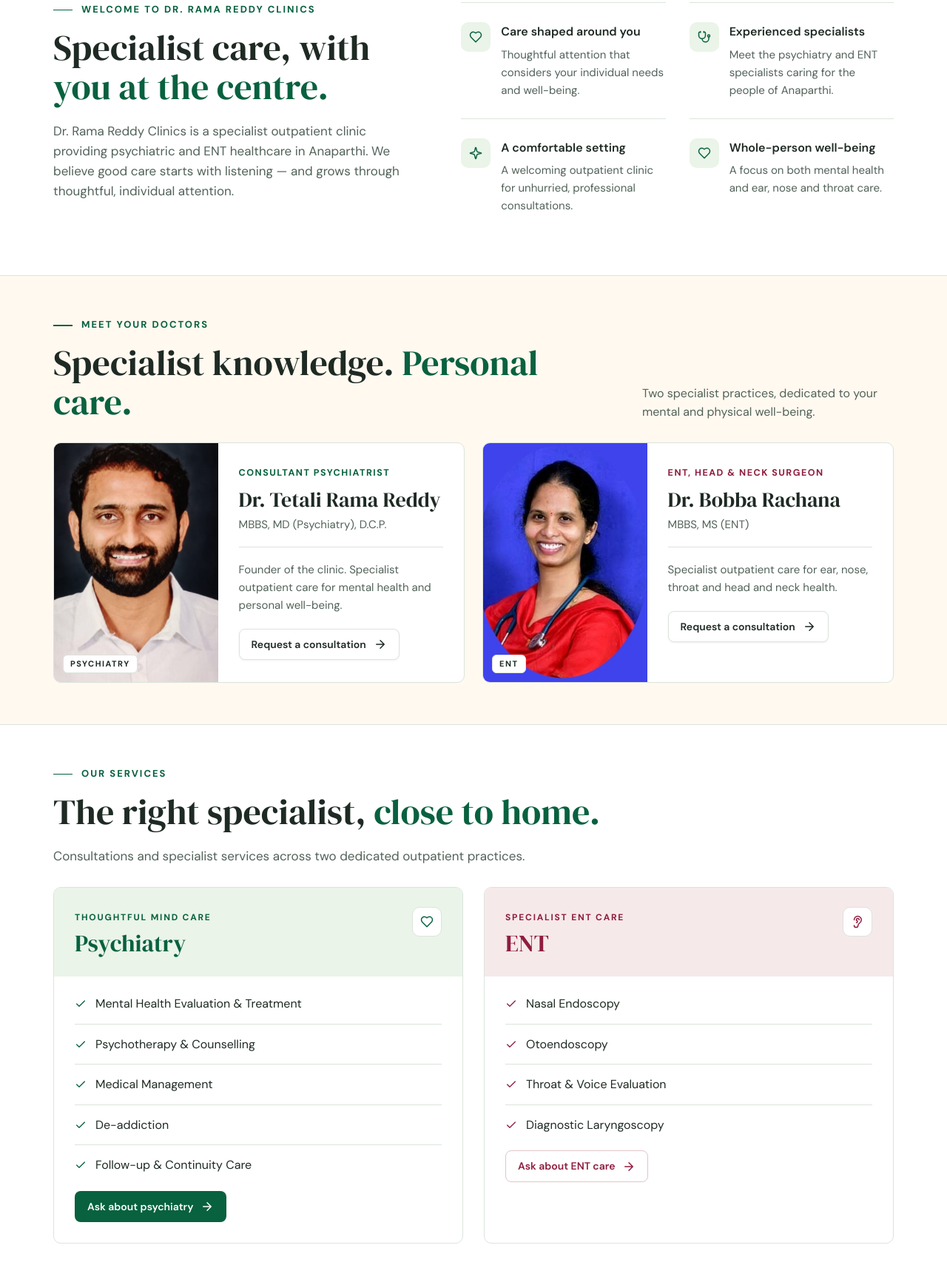
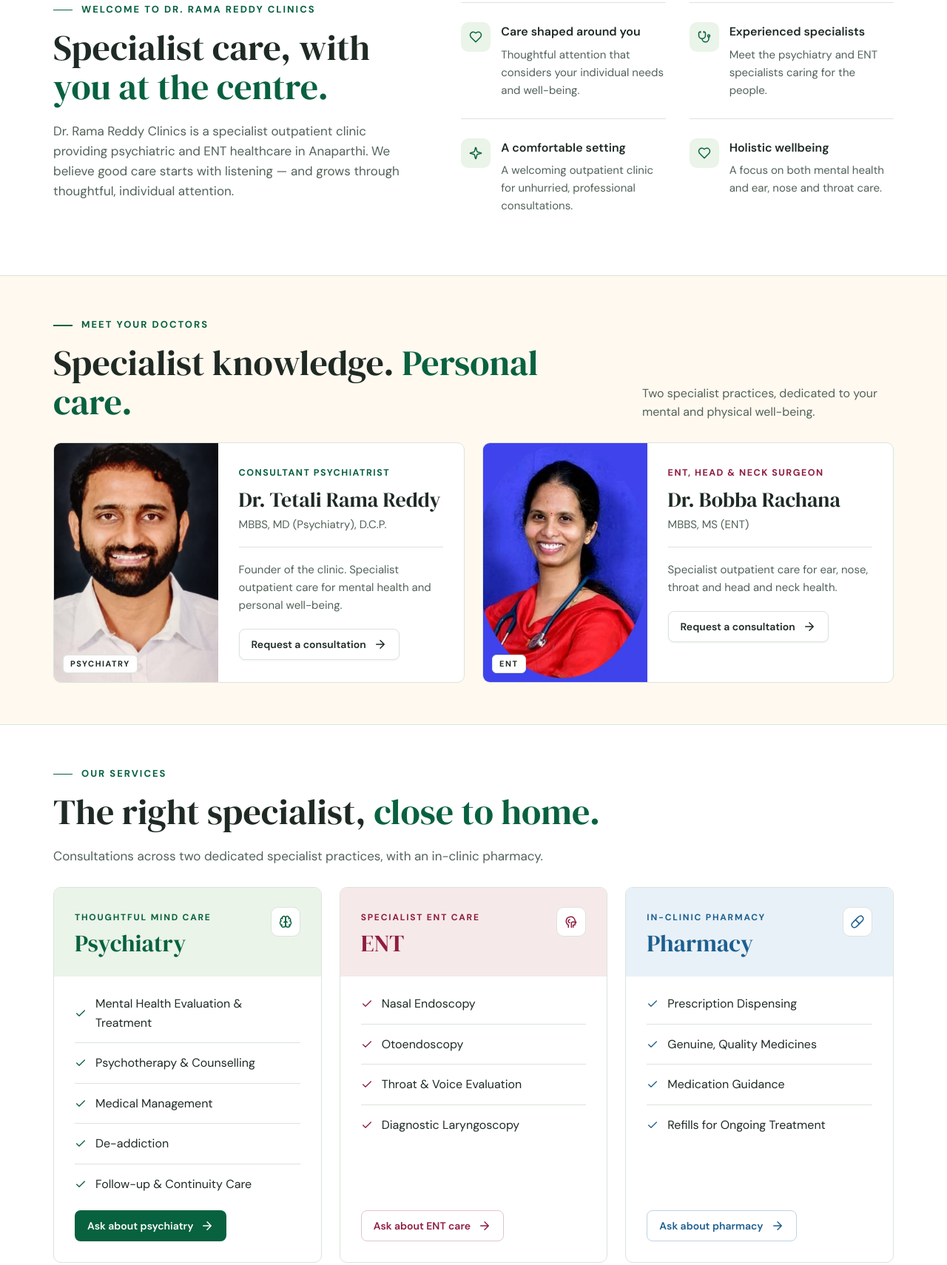
Before and after one commit to Jathin4/TRR-CLINIC, a plain HTML site: page index.html in a window 1280 px wide. Shown: the part 875-2585 px from the top of the page at 74% size. Drawn offline with Linux system fonts and the light colour scheme.

Commit message:
Add pharmacy services; brain logo and ENT head-and-throat icon
Co-Authored-By: Claude Opus 5.5 <noreply@anthropic.com>

```diff
--- a/index.html
+++ b/index.html
@@ -19,6 +19,8 @@
     --cream: #fff9f0;
     --ent: #8f1d3f;
     --ent-soft: #f6e9ea;
+    --rx: #1d5f8f;
+    --rx-soft: #e8f1f8;
     --serif: "DM Serif Display", Georgia, serif;
   }
   * { box-sizing: border-box; margin: 0; padding: 0; }
@@ -133,7 +135,14 @@
   @media (max-width: 560px) { .doc { grid-template-columns: 1fr; } .doc-photo img { height: 300px; } }
 
   /* Services */
-  .svc-grid { display: grid; grid-template-columns: 1fr 1fr; gap: 28px; margin-top: 28px; }
+  .svc-grid { display: grid; grid-template-columns: repeat(auto-fit, minmax(min(320px, 100%), 1fr)); gap: 24px; margin-top: 28px; }
+  .svc { display: flex; flex-direction: column; }
+  .svc ul { flex: 1; }
+  .svc .btn { align-self: flex-start; }
+  .svc.rx .svc-head { background: var(--rx-soft); }
+  .svc.rx .svc-head small, .svc.rx h3, .svc.rx .svc-head .ibox, .svc.rx li .icon { color: var(--rx); }
+  .btn-rx { background: #fff; color: var(--rx); border-color: #bcd3e6; }
+  .btn-rx:hover { background: var(--rx-soft); }
   .svc { border: 1px solid var(--line); border-radius: 10px; overflow: hidden; }
   .svc-head { display: flex; justify-content: space-between; align-items: flex-start; padding: 26px 28px; background: var(--green-soft); }
   .svc.ent .svc-head { background: var(--ent-soft); }
@@ -150,7 +159,6 @@
   .svc .btn { margin: 8px 28px 28px; }
   .btn-ent { background: #fff; color: var(--ent); border-color: #e3c4cb; }
   .btn-ent:hover { background: var(--ent-soft); }
-  @media (max-width: 860px) { .svc-grid { grid-template-columns: 1fr; } }
 
   /* Why */
   .why { background: var(--primary); color: #fff; }
@@ -217,7 +225,10 @@
 <body>
 
 <svg width="0" height="0" style="position:absolute" aria-hidden="true">
-  <symbol id="i-leaf" viewBox="0 0 24 24"><path d="M11 20A7 7 0 0 1 9.8 6.1C15.5 5 17 4.48 19 2c1 2 2 4.18 2 8 0 5.5-4.78 10-10 10Z"/><path d="M2 21c0-3 1.85-5.36 5.08-6C9.5 14.52 12 13 13 12"/></symbol>
+  <symbol id="i-brain" viewBox="0 0 24 24"><path d="M12 5a3 3 0 1 0-6 .1 4 4 0 0 0-2.5 5.8 4 4 0 0 0 .5 6.6A4 4 0 1 0 12 18Z"/><path d="M12 5a3 3 0 1 1 6 .1 4 4 0 0 1 2.5 5.8 4 4 0 0 1-.5 6.6A4 4 0 1 1 12 18Z"/><path d="M15 13a4.5 4.5 0 0 1-3-4 4.5 4.5 0 0 1-3 4M17.6 6.5a3 3 0 0 0 .4-1.4M6 5.1a3 3 0 0 0 .4 1.4M3.5 10.9a4 4 0 0 1 .6-.4M19.9 10.5a4 4 0 0 1 .6.4M6 18a4 4 0 0 1-2-.5M20 17.5a4 4 0 0 1-2 .5"/></symbol>
+  <!-- ENT: head profile with ear, nose and throat/neck -->
+  <symbol id="i-ent" viewBox="0 0 24 24"><path d="M7 22v-4.2C4.6 16.4 3 13.9 3 11a8 8 0 0 1 15.6-2.4l.4 1.4 1.8 3.2a.6.6 0 0 1-.5.9H19v2.4a1.6 1.6 0 0 1-1.6 1.6H15.5V22"/><path d="M9.5 8.3a2.6 2.6 0 0 0 0 5.2"/><path d="M18.6 12.4H15a2.6 2.6 0 0 0-2.6 2.6V22"/></symbol>
+  <symbol id="i-pill" viewBox="0 0 24 24"><path d="m10.5 20.5 10-10a5 5 0 1 0-7-7l-10 10a5 5 0 1 0 7 7Z"/><path d="m8.5 8.5 7 7"/></symbol>
   <symbol id="i-pin" viewBox="0 0 24 24"><path d="M20 10c0 5-5.5 10.2-7.4 11.8a1 1 0 0 1-1.2 0C9.5 20.2 4 15 4 10a8 8 0 0 1 16 0"/><circle cx="12" cy="10" r="3"/></symbol>
   <symbol id="i-cal" viewBox="0 0 24 24"><rect x="3" y="4" width="18" height="18" rx="2"/><path d="M16 2v4M8 2v4M3 10h18"/></symbol>
   <symbol id="i-right" viewBox="0 0 24 24"><path d="M5 12h14M12 5l7 7-7 7"/></symbol>
@@ -238,7 +249,7 @@
 <header>
   <div class="wrap">
     <a href="#" class="logo" aria-label="Dr. Rama Reddy Clinics home">
-      <span class="ibox"><svg class="icon"><use href="#i-leaf"/></svg></span>
+      <span class="ibox"><svg class="icon"><use href="#i-brain"/></svg></span>
       <span><b>Dr. Rama Reddy Clinics</b><small>SPECIALIST OUTPATIENT CLINIC</small></span>
     </a>
     <nav>
@@ -254,7 +265,7 @@
 <section class="hero">
   <div class="wrap">
     <div>
-      <span class="pill"><svg class="icon"><use href="#i-pin"/></svg>Specialist care in Anaparthi, Andhra Pradesh</span>
+
       <h1>Your health,<br><span class="g">our priority.</span></h1>
       <p class="tagline">Compassionate Care. Expert Doctors. Better Living.</p>
       <p class="lead">Thoughtful outpatient care for mental well-being and ear, nose and throat health, with experienced specialist doctors in one welcoming clinic.</p>
@@ -295,9 +306,9 @@
     </div>
     <div class="features">
       <div class="feature"><span class="ibox"><svg class="icon"><use href="#i-heart"/></svg></span><div><b>Care shaped around you</b><p>Thoughtful attention that considers your individual needs and well-being.</p></div></div>
-      <div class="feature"><span class="ibox"><svg class="icon"><use href="#i-steth"/></svg></span><div><b>Experienced specialists</b><p>Meet the psychiatry and ENT specialists caring for the people of Anaparthi.</p></div></div>
+      <div class="feature"><span class="ibox"><svg class="icon"><use href="#i-steth"/></svg></span><div><b>Experienced specialists</b><p>Meet the psychiatry and ENT specialists caring for the people.</p></div></div>
       <div class="feature"><span class="ibox"><svg class="icon"><use href="#i-spark"/></svg></span><div><b>A comfortable setting</b><p>A welcoming outpatient clinic for unhurried, professional consultations.</p></div></div>
-      <div class="feature"><span class="ibox"><svg class="icon"><use href="#i-heart"/></svg></span><div><b>Whole-person well-being</b><p>A focus on both mental health and ear, nose and throat care.</p></div></div>
+      <div class="feature"><span class="ibox"><svg class="icon"><use href="#i-heart"/></svg></span><div><b>Holistic wellbeing</b><p>A focus on both mental health and ear, nose and throat care.</p></div></div>
     </div>
   </div>
 </section>
@@ -344,12 +355,12 @@
   <div class="wrap">
     <div class="eyebrow">Our services</div>
     <h2 class="h2">The right specialist, <span class="g">close to home.</span></h2>
-    <p class="lead">Consultations and specialist services across two dedicated outpatient practices.</p>
+    <p class="lead">Consultations across two dedicated specialist practices, with an in-clinic pharmacy.</p>
     <div class="svc-grid">
       <div class="svc">
         <div class="svc-head">
           <div><small>Thoughtful mind care</small><h3>Psychiatry</h3></div>
-          <span class="ibox"><svg class="icon"><use href="#i-heart"/></svg></span>
+          <span class="ibox"><svg class="icon"><use href="#i-brain"/></svg></span>
         </div>
         <ul>
           <li><svg class="icon"><use href="#i-check"/></svg>Mental Health Evaluation &amp; Treatment</li>
@@ -363,7 +374,7 @@
       <div class="svc ent">
         <div class="svc-head">
           <div><small>Specialist ENT care</small><h3>ENT</h3></div>
-          <span class="ibox"><svg class="icon"><use href="#i-ear"/></svg></span>
+          <span class="ibox"><svg class="icon"><use href="#i-ent"/></svg></span>
         </div>
         <ul>
           <li><svg class="icon"><use href="#i-check"/></svg>Nasal Endoscopy</li>
@@ -372,6 +383,19 @@
           <li><svg class="icon"><use href="#i-check"/></svg>Diagnostic Laryngoscopy</li>
         </ul>
         <a href="#contact" class="btn btn-ent btn-sm" data-doctor="Dr. Bobba Rachana (ENT)">Ask about ENT care<svg class="icon"><use href="#i-right"/></svg></a>
+      </div>
+      <div class="svc rx">
+        <div class="svc-head">
+          <div><small>In-clinic pharmacy</small><h3>Pharmacy</h3></div>
+          <span class="ibox"><svg class="icon"><use href="#i-pill"/></svg></span>
+        </div>
+        <ul>
+          <li><svg class="icon"><use href="#i-check"/></svg>Prescription Dispensing</li>
+          <li><svg class="icon"><use href="#i-check"/></svg>Genuine, Quality Medicines</li>
+          <li><svg class="icon"><use href="#i-check"/></svg>Medication Guidance</li>
+          <li><svg class="icon"><use href="#i-check"/></svg>Refills for Ongoing Treatment</li>
+        </ul>
+        <a href="#contact" class="btn btn-rx btn-sm" data-doctor="Pharmacy enquiry">Ask about pharmacy<svg class="icon"><use href="#i-right"/></svg></a>
       </div>
     </div>
   </div>
@@ -420,11 +444,12 @@
           <label>Your name<input name="name" required autocomplete="name" placeholder="Enter your name"></label>
           <label>Phone number<input name="phone" type="tel" required autocomplete="tel" placeholder="Your contact number"></label>
         </div>
-        <label>Preferred doctor
+        <label>Doctor or service
           <select name="doctor" required>
-            <option value="">Choose a specialist</option>
+            <option value="">Choose a doctor or service</option>
             <option>Dr. Tetali Rama Reddy (Psychiatry)</option>
             <option>Dr. Bobba Rachana (ENT)</option>
+            <option>Pharmacy enquiry</option>
           </select>
         </label>
         <label>Message <span>(optional)</span><textarea name="message" placeholder="How can we help?"></textarea></label>
@@ -448,12 +473,11 @@
       <div class="visit-grid">
         <div class="vi"><svg class="icon"><use href="#i-pin"/></svg><div><b>Clinic location</b><p>D. No: 8-48, Opposite the Late Sri Tetali Rama Reddy Residence, Narayya Well Street, Anaparthi</p><a class="more" href="https://www.google.com/maps/search/?api=1&query=Narayya+Well+Street,+Anaparthi,+Andhra+Pradesh" target="_blank" rel="noopener">Open in Maps<svg class="icon"><use href="#i-right"/></svg></a></div></div>
         <div class="vi"><svg class="icon"><use href="#i-phone"/></svg><div><b>Telephone</b><p><a href="tel:+919177256111">+91 91772 56111</a><br>Prior appointment is necessary.</p></div></div>
-        <div class="vi"><svg class="icon"><use href="#i-award"/></svg><div><b>Clinic registration</b><p>APMCFMR/95318</p></div></div>
         <div class="vi"><svg class="icon"><use href="#i-chat"/></svg><div><b>WhatsApp</b><p><a href="https://wa.me/919177256111" target="_blank" rel="noopener">Message the clinic</a></p></div></div>
       </div>
     </div>
     <div class="visit-bottom">
-      <a href="https://trr-clinic.pages.dev"><svg class="icon"><use href="#i-globe"/></svg>trr-clinic.pages.dev<svg class="icon"><use href="#i-right"/></svg></a>
+      <a href="https:// https://trr-clinic.pages.dev"><svg class="icon"><use href="#i-globe"/></svg> https://trr-clinic.pages.dev<svg class="icon"><use href="#i-right"/></svg></a>
       <a href="tel:+919177256111" class="btn btn-light btn-sm"><svg class="icon"><use href="#i-phone"/></svg>Call to arrange a visit</a>
     </div>
   </div>
@@ -464,7 +488,7 @@
     <div class="f-top">
       <div>
         <a href="#" class="logo">
-          <span class="ibox"><svg class="icon"><use href="#i-leaf"/></svg></span>
+          <span class="ibox"><svg class="icon"><use href="#i-brain"/></svg></span>
           <span><b>Dr. Rama Reddy Clinics</b><small>SPECIALIST OUTPATIENT CLINIC</small></span>
         </a>
         <p>Specialist outpatient care in psychiatry and ENT, in Anaparthi, Andhra Pradesh.</p>
@@ -494,7 +518,7 @@
   form.addEventListener('submit', e => {
     e.preventDefault();
     const f = form.elements;
-    const text = `Hello Dr. Rama Reddy Clinics,\nName: ${f.name.value.trim()}\nPhone: ${f.phone.value.trim()}\nDoctor: ${f.doctor.value}` +
+    const text = `Hello Dr. Rama Reddy Clinics,\nName: ${f.name.value.trim()}\nPhone: ${f.phone.value.trim()}\nRegarding: ${f.doctor.value}` +
       (f.message.value.trim() ? `\nMessage: ${f.message.value.trim()}` : '');
     window.open('https://wa.me/919177256111?text=' + encodeURIComponent(text), '_blank', 'noopener');
   });
```
